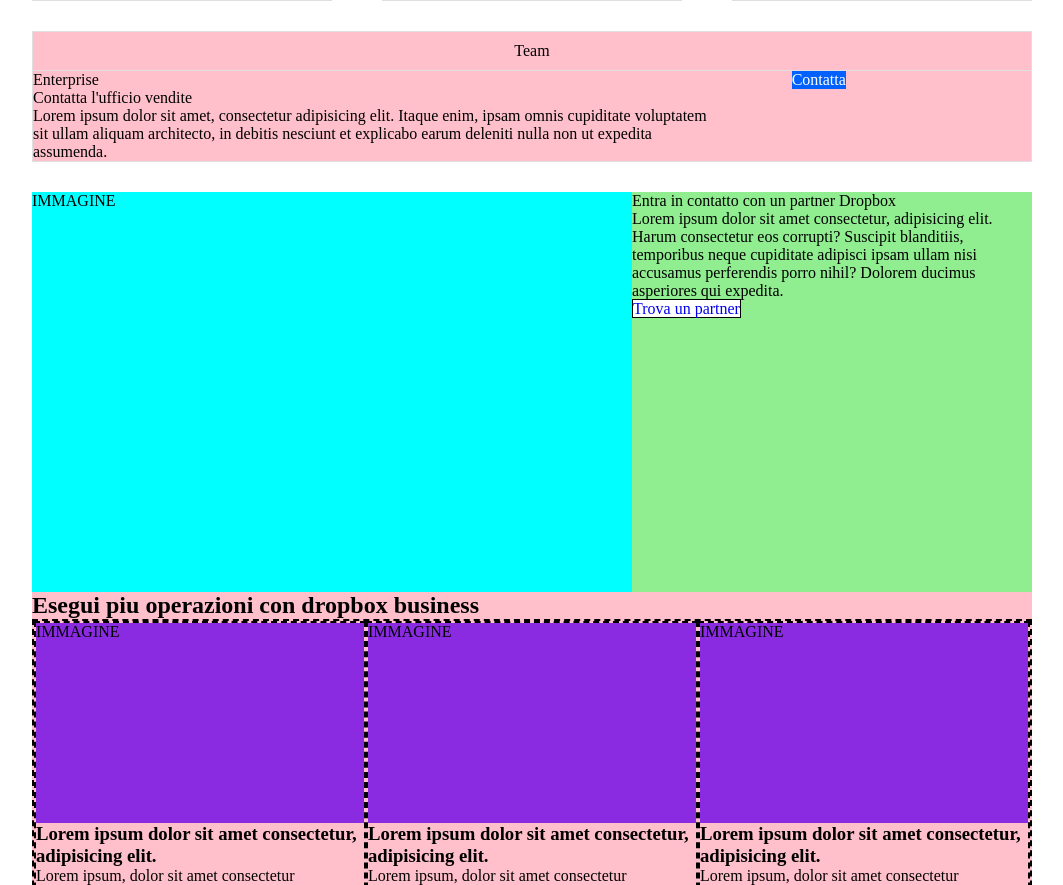
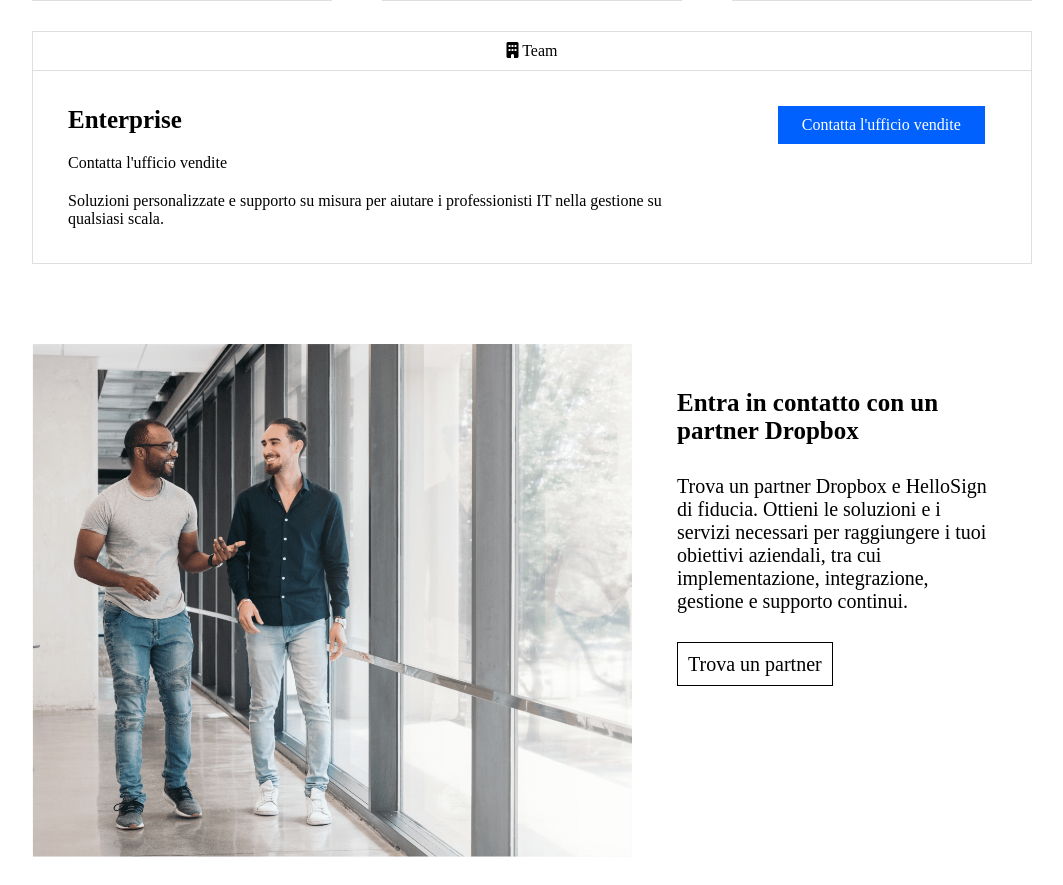
Before and after one commit to AndreaFermo/htmlcss-dropbox, a plain HTML site: page index.html in a window 1280 px wide. Shown: the part 1983-2868 px from the top of the page, without its empty margins (108-1171 px from the left). Drawn offline with Linux system fonts and the light colour scheme.

Commit message:
sezioneimmaginone, sigaretta e passo alla prossima

```diff
--- a/css/debug.css
+++ b/css/debug.css
@@ -4,18 +4,8 @@
 
 
 
-.debug .enterprise {
-    background-color: pink;
-}
 
-.debug .contactPartner {
-    background-color: lightgreen;
-}
 
-.debug .imgFinestrone {
-    height: 400px;
-    background-color: aqua;
-}
 
 .debug .whiteBotton {
     background-color: white;
--- a/css/style.css
+++ b/css/style.css
@@ -36,6 +36,8 @@
 .whiteBotton {
     text-decoration: none;
     border: 1px solid black;
+    padding: 10px;
+    color: black;
 }
 
 .padding-left-10px {
@@ -224,6 +226,13 @@
     padding: 10px 0px 10px 10px;
 }
 
+.contactOffice h3 {
+    padding-bottom: 20px;
+}
+
+.contactOffice div {
+    padding-bottom: 20px;
+}
 
 
 .contact {
@@ -236,17 +245,26 @@
 }
 
 .contactOffice {
-    width: 68%;
+    width: 70%;
+    padding: 35px;
 }
 
-.contact .blueBotton {
+.planBotton {
+    width: 30%;
+    padding: 35px;
+}
+
+.planBotton .blueBotton {
     text-align: center;
     display: block;
-    margin: 0px 80px;
+    margin: auto;
+    width: 90%;
+    padding: 10px 0px;
 }
 
 .contactPartner{
    display: flex;
+   padding: 50px 0px;
 }
 
 .imgFinestrone {
@@ -255,6 +273,16 @@
 
 .joinDropbox {
     width: 40%;
+    overflow-y: auto;
+    padding: 45px;
+}
+
+.joinDropbox h2 {
+    padding-bottom: 30px;
+}
+
+.joinDropbox p {
+    padding-bottom: 40px;
 }
 
 .bssContainer {
@@ -300,7 +328,7 @@
 }
 
 .openAnswer {
-    width: 40px
+    width: 40px;
     height: 40px;
 }
 
--- a/index.html
+++ b/index.html
@@ -111,26 +111,26 @@
 
         <div class="section enterprise">
             <div class="contact">
-                <div class="plan">Team</div>
+                <div class="plan"><i class="fa-sharp fa-solid fa-building"></i> Team</div>
                 <div class="planCard">
                     <div class="contactOffice">
-                        <div>Enterprise</div>
-                        <div>Contatta l'ufficio vendite</div>
-                        <p>Lorem ipsum dolor sit amet, consectetur adipisicing elit. Itaque enim, ipsam omnis cupiditate voluptatem sit ullam aliquam architecto, in debitis nesciunt et explicabo earum deleniti nulla non ut expedita assumenda.</p>
+                        <h3 class="textSize-25">Enterprise</h3>
+                        <div class="price">Contatta l'ufficio vendite</div>
+                        <p>Soluzioni personalizzate e supporto su misura per aiutare i professionisti IT nella gestione su qualsiasi scala.</p>
                     </div>
-                    <div>
-                        <a href="#" class="blueBotton">Contatta</a>
+                    <div class="planBotton">
+                        <a href="#" class="blueBotton">Contatta l'ufficio vendite </a>
                     </div>
                 </div>
             </div>
         </div>
 
         <div class="section contactPartner">
-            <div class="imgFinestrone">IMMAGINE</div>
+            <img src="img/partner.png" alt="partner" class="imgFinestrone">
             <div class="joinDropbox">
-                <div>Entra in contatto con un partner Dropbox</div>
-                <p>Lorem ipsum dolor sit amet consectetur, adipisicing elit. Harum consectetur eos corrupti? Suscipit blanditiis, temporibus neque cupiditate adipisci ipsam ullam nisi accusamus perferendis porro nihil? Dolorem ducimus asperiores qui expedita.</p>
-                <a href="#" class="whiteBotton">Trova un partner</a>
+                <h2 class="textSize-25">Entra in contatto con un partner Dropbox</h2>
+                <p class="textSize-20">Trova un partner Dropbox e HelloSign di fiducia. Ottieni le soluzioni e i servizi necessari per raggiungere i tuoi obiettivi aziendali, tra cui implementazione, integrazione, gestione e supporto continui.</p>
+                <a href="#" class="whiteBotton textSize-20">Trova un partner</a>
             </div>
 
         </div>
```
